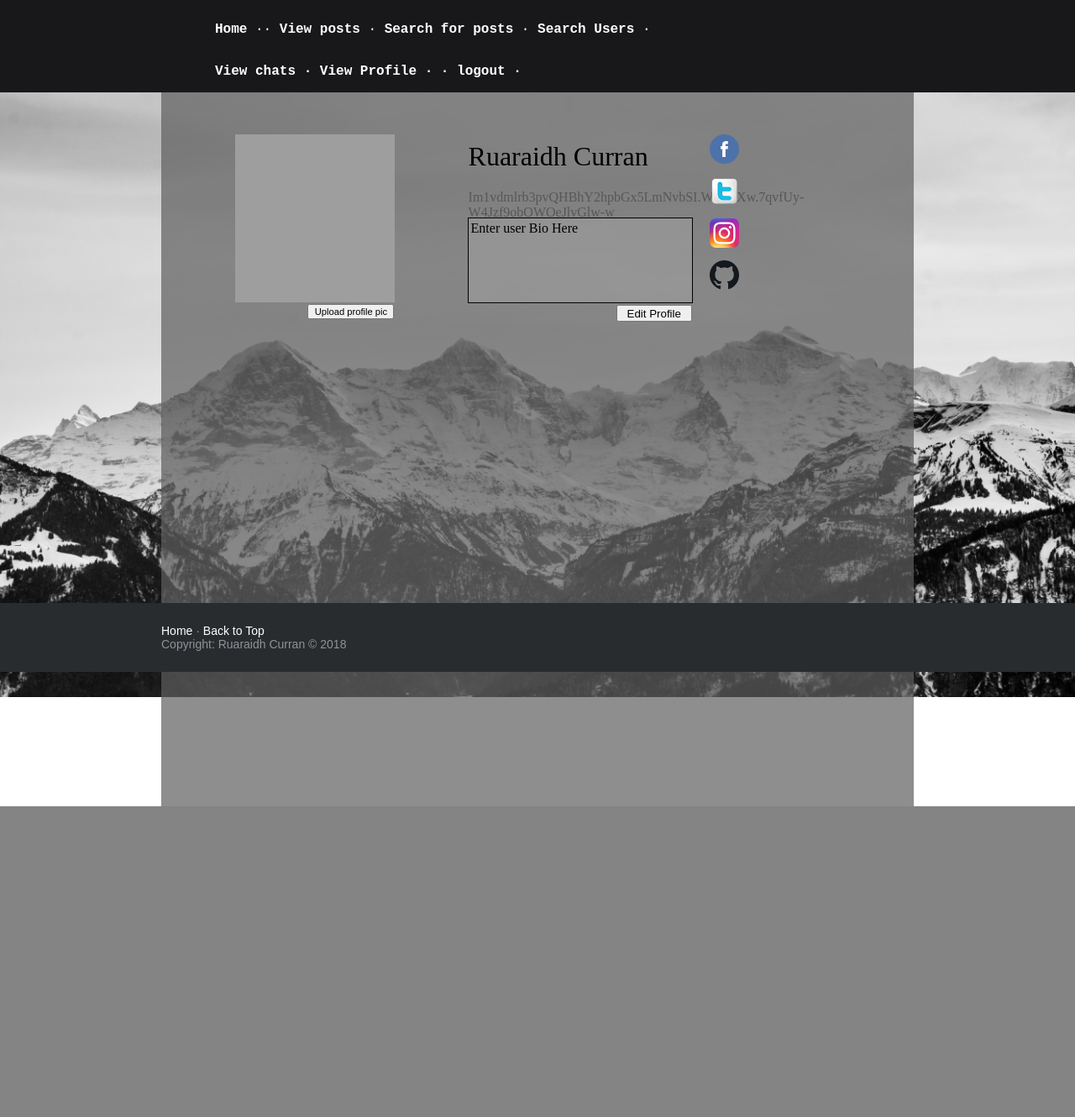
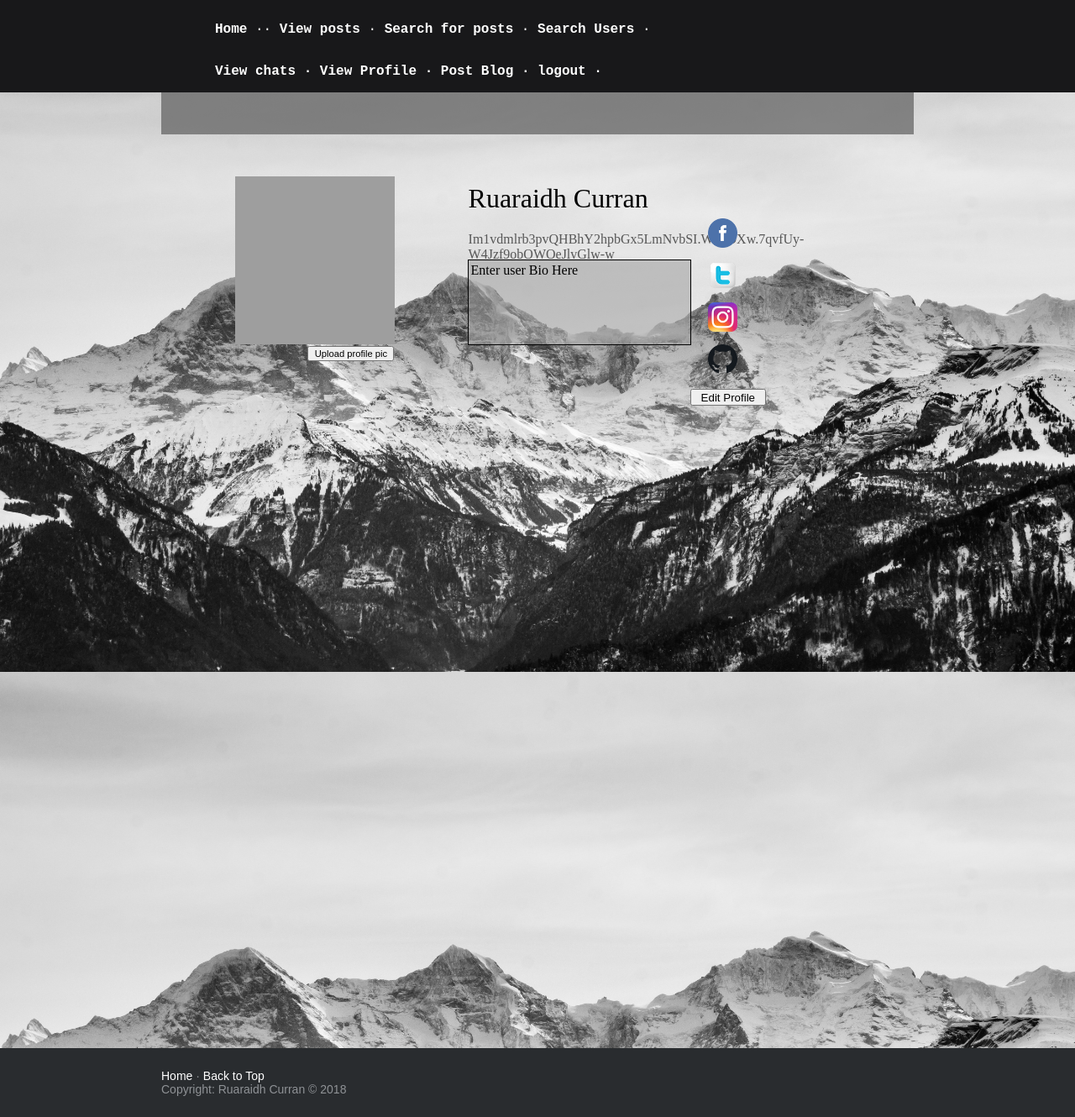
Before and after one commit to RuaraidhCurr/Curran_Ruaraidh_set09103_cw2, a Flask app: page /Profile/ in a window 1280 px wide. Shown: the whole page at 84% size. Before the commit the page ends 960 px from the top, so only its background shows below. Run offline with Flask 2, Linux system fonts and the light colour scheme; a user stored in the database is signed in; data comes from the database, SQL or seed files in the repository; both versions use the stored data as it was after the commit; grey boxes are pictures that could not be loaded.

Commit message:
before database changes

```diff
--- a/app.py
+++ b/app.py
@@ -56,9 +56,9 @@
         else:
             logdata = None
     if logdata:
+        return True
+    else:
         return False
-    else:
-        return True
 
 def new_user(useremail):
     db = get_db()
@@ -418,7 +418,7 @@
         db.commit()
         print("success")
         flash("Post successfully uploaded!")
-        return (timestamp)
+        return redirect(url_for('viewallposts'))
     else:
         return redirect(url_for("home"))
 
@@ -567,6 +567,8 @@
         return render_template("usersearchresults.html", rows = rows)
     else:
         return redirect(url_for('home'))
+    if request.method == "GET":
+        return redirect(url_for('home'))
 
 @app.route("/viewchats/")
 def viewchats():
--- a/static/styles/styles.css
+++ b/static/styles/styles.css
@@ -1,6 +1,10 @@
 html, body {
     margin: 0;
     padding: 0;
+    background-attachment: fixed;
+    background-image: url("../media/adventure-alpine-background-355747.jpg");
+    background-size: cover;
+    background-position: center;
 }
 .messagewrapper{
     grid-column: 3 / 6;
@@ -91,15 +89,27 @@
     margin: 0;
     padding: 0;
     grid-column: content-start / content-end;
-    grid-row: 1 / 18;
-    background-color: rgba(94, 94, 94, 0.7);
+    height: -webkit-fill-available;
+    background-color: rgba(94, 94, 94, 0.7);display: grid;
+    grid-template-columns: repeat(10, 1fr);
+    padding-top: 100px;
+}
+.profilecontainer1{
+    margin: 0;
+    padding: 0;
+    grid-column: content-start / content-end;
+    height: -webkit-fill-available;
+    background-color: rgba(94, 94, 94, 0.7);display: grid;
+    grid-template-columns: repeat(10, 1fr);
+    grid-auto-rows: 50px;
 }
 
 .userpost{
     margin: 0;
     padding: 0;
-    grid-column: 5 / 9;
-    grid-row-start: span 4;
+    grid-column: 3 / 8;
+    grid-row-start: 9;
+    grid-row: span 3;
 }
 
 .singlepost{
@@ -258,8 +296,8 @@
 .profilepiccontainer{
     margin: 0;
     padding: 0;
-    grid-column: 3 / 5;
-    grid-row: 2 / 6;
+    grid-column: 2 / 4;
+    grid-row: 3 / 7;
 }
 
 .profilepiccontainer img{
@@ -268,8 +306,8 @@
 }
 
 .ppuploadbtn{
-    grid-column: 3 / 5;
-    grid-row: 6 / 7;
+    grid-column: 2 / 4;
+    grid-row: 7 / 8;
     font-size: 0.7rem;
     margin-top: .1rem;
     margin-left: 5.4rem;
@@ -283,10 +321,14 @@
 }
 
 .name{
-    grid-column: 6 / 10;
-    grid-row: 2 / 3;
+    grid-column: 5 / 9;
+    grid-row: 3 / 4;
     padding-top: .5rem;
     font-size: 2rem;
+}
+.name.user{
+    grid-column: 5 / 9;
+    grid-row: 3 / 4;
 }
 
 .email{
@@ -295,14 +337,21 @@
     padding-top: 1rem;
     color: #575757;
 }
+.email.user{
+    grid-column: 5 / 9;
+    grid-row: 4 / 5
+}
 
 .blurb{
-    grid-column: 6 / 9;
+    grid-column: 5 / 8;
     grid-row: 4 / 6;
     padding: 3px;
     background-color: rgba(160, 160, 160, 0.548);
     outline-style: solid;
     outline-width: 1px;
+}
+.blurb.user{
+    grid-row: 5 / 7;
 }
 
 .editprofile{
@@ -313,6 +362,9 @@
     width: 90px;
     margin-top: 3px;
 }
+.editprofile.user{
+    grid-row: 8 / 9;
+}
 .editprofile a{
     list-style: none;
     text-decoration: none;
@@ -320,8 +372,8 @@
 }
 
 .facebook{
-    grid-column: 9 / 10;
-    grid-row: 2 / 3;
+    grid-column: 8 / 9;
+    grid-row: 4 / 4;
 }
 .facebooka{
     text-decoration: none;
@@ -332,8 +384,9 @@
 }
 
 .twitter{
-    grid-column: 9 / 10;
-    grid-row: 3 / 4;
+    grid-column: 8 / 9;
+    grid-row: 5 / 5;
+
 }
 .twittera{
     text-decoration: none;
@@ -344,8 +397,8 @@
 }
 
 .instergram{
-    grid-column: 9 / 10;
-    grid-row: 4 / 5;
+    grid-column: 8 / 9;
+    grid-row: 6 / 6;
 }
 .instergrama{
     text-decoration: none;
@@ -356,8 +409,8 @@
 }
 
 .github{
-    grid-column: 9 / 10;
-    grid-row: 5 / 6;
+    grid-column: 8 / 9;
+    grid-row: 7 / 7;
 }
 .githuba{
     text-decoration: none;
@@ -373,27 +426,6 @@
     grid-column: content-start / content-end;
     grid-row: 2 / 3;
 }
-
-.regBackground{
-background-image: url("../media/adventure-alpine-background-355747.jpg");
-height: 90vh;
-background-size: cover;
-background-position: center;
-width: 100vw;
-grid-column-start: 1;
-grid-row-start: 1;
-}
-
-.regBackground1{
-    background-image: url("../media/adventure-alpine-background-355747.jpg");
-    height: 100vh;
-    background-size: cover;
-    background-position: center;
-    position: fixed;
-    transform: translateY(-70px);
-    z-index: -1;
-    width: 100vw;
-    }
 
 .editprofileform{
     grid-column: 9 / 12;
@@ -595,11 +630,11 @@
 }
 
 .footer{
-    position: fixed;
+    position: absolute;
    font: normal 16px sans-serif;
    background-color: #292c2f;
    width: 100%;
-   bottom: 0;
+   margin-top: 85%;
 }
 .footer .footer-left{
     position: bottom;
--- a/templates/blogpost.html
+++ b/templates/blogpost.html
@@ -1,7 +1,6 @@
 {% extends "layout.html" %}
 {% block content %}
-<div class="regBackground"></div>
-<div class="blogpostcontainer"></div>
+<div class="blogpostcontainer">
 <form class="blogpost" method="POST" action="{{ url_for('uploadpost') }}">
     <h4>Post Title:</h4>
     <input type="text" class="uploadtitle" name="title">
@@ -9,4 +8,5 @@
     <textarea type="text" class="uploadcontent" name="content"></textarea><br>
     <input class= "profileupdatebtn" type="submit" value="submit">
 </form>
+</div>
 {% endblock content %}
--- a/templates/layout.html
+++ b/templates/layout.html
@@ -1,8 +1,6 @@
 <!DOCTYPE html>
 <html>
 <head>
-
-    <link rel="stylesheet" href="{{ url_for('static', filename='styles/styles.css') }}">
     <script type="text/javascript"; src="{{ url_for('static', filename='java.js') }}"></script>
     <script type="text/javascript"; src="{{ url_for('static', filename='jquery-3-3-1.js') }}"></script>
     <title>CW_2</title>
@@ -19,10 +17,12 @@
         <ul class = "right">
             <li><a href="{{ url_for('viewchats') }}">View chats</a></li>
             <li><a href="{{ url_for('userprofile') }}"><p>· View Profile ·</p></a></li>
+            <li><a href="{{ url_for('blogpost') }}"><p> Post Blog</p></a></li>
             <li><a href="{{ url_for ('logout') }}"><p>· logout ·</p></a></li>
         </ul>
         {% else %}
         <ul class = "right">
+            <li><a href="{{ url_for('register') }}"><p>· Register ·</p></a></li>
             <li><a href="{{ url_for('login') }}"><p>· login ·</p></a></li>
         </ul>
         {% endif %}
@@ -40,7 +40,7 @@
 
             {% block content %}{% endblock %}
     </div>
-</body>
+
 <footer class="footer">
         <div class="footer-right">
 
@@ -57,4 +57,6 @@
             <p>Copyright: Ruaraidh Curran &copy; 2018</p>
         </div>
     </footer>
+    <link rel="stylesheet" href="{{ url_for('static', filename='styles/styles.css') }}">
+</body>
 </html>
--- a/templates/login.html
+++ b/templates/login.html
@@ -1,6 +1,5 @@
 {% extends "layout.html" %}
 {% block content %}
-<div class="regBackground">
     <div class="login_form_container"></div>
         <form class = "login_form" method ="POST" action="{{ url_for('login') }}">
             Email:<br>
@@ -9,5 +8,4 @@
             <input class= "text_box" type="password" name="password" required/><br>
             <input class= "myButton" type="submit" value="Log-in">
         </form>
-</div>
 {% endblock content %}
--- a/templates/profiles.html
+++ b/templates/profiles.html
@@ -1,7 +1,6 @@
 {% extends "layout.html" %}
 {% block content %}
-<div class="regBackground"></div>
-    <div class="profilecontainer"></div>
+    <div class="profilecontainer">
         <div class="profilepiccontainer">
             <img src="/{{ userdata[6] }}" alt="No Profile Picture">
         </div>
@@ -48,5 +47,5 @@
     <p class = "blogposttimestamp">{{ row[5] }}</p>
 </div>
 {% endfor %}
-
+</div>
 {% endblock content %}
--- a/templates/register.html
+++ b/templates/register.html
@@ -1,6 +1,5 @@
 {% extends "layout.html" %}
 {% block content %}
-<div class="regBackground">
     <div class="register_form_container"></div>
         <form class = "register_form" method ="POST" action="{{ url_for('registeruser') }}">
             First / Second Name<br>
@@ -13,5 +12,4 @@
             <input class= "text_box" type="password" name="verPassword" required/><br>
             <input class= "myButton" type="submit" value="submit">
         </form>
-</div>
 {% endblock content %}
--- a/templates/searchpeople.html
+++ b/templates/searchpeople.html
@@ -1,7 +1,6 @@
 {% extends "layout.html" %}
 {% block content %}
-<div class="regBackground"></div>
-<form action="{{ url_for('peoplequery') }}" method="POST">
+<form class="usersearch" action="{{ url_for('peoplequery') }}" method="POST">
     Search user by name:
     <input type="text" name="name" placeholder="type name">
     <input type="submit" value="Search for User">
--- a/templates/userprofile.html
+++ b/templates/userprofile.html
@@ -1,40 +1,39 @@
 {% extends "layout.html" %}
 {% block content %}
-<div class="regBackground"></div>
-    <div class="profilecontainer"></div>
+    <div class="profilecontainer1">
         <div class="profilepiccontainer">
             <img src="/{{ profilepicurl }}" alt="No Profile Picture">
         </div>
         <button class= "ppuploadbtn"><a href="{{ url_for('profilepic') }}">Upload profile pic</a></button>
-        <div class="name">
+        <div class="name user">
             {{ firstname }} {{ lastname }}
         </div>
-        <div class="email">
+        <div class="email user">
             {{ useremail }}
         </div>
-        <div class="blurb">
+        <div class="blurb user">
             {{ blurb }}
         </div>
-        <button class = "editprofile"><a href="{{url_for('editprofile')}}">Edit Profile</a></button>
-        <div class="facebook">
+        <button class = "editprofile user"><a href="{{url_for('editprofile')}}">Edit Profile</a></button>
+        <div class="facebook user">
             <a target="_blank" rel="noopener noreferrer" class ="facebooka" href="////{{facebooklink}}">
                 <img src="{{ url_for('static', filename='media/icons/facebooklogo.png') }}"/>
             </a>
         </div>
-        <div class="twitter">
+        <div class="twitter user">
             <a target="_blank" rel="noopener noreferrer" class ="twittera" href="////{{twitterlink}}">
                 <img src="{{ url_for('static', filename='media/icons/twitterlogo.png') }}"/>
             </a>
         </div>
-        <div class="instergram">
+        <div class="instergram user">
             <a target="_blank" rel="noopener noreferrer" class ="instergrama" href="////{{instagramlink}}">
                 <img src="{{ url_for('static', filename='media/icons/Instagramlogo.png') }}"/>
             </a>
         </div>
-        <div class="github">
+        <div class="github user">
             <a target="_blank" rel="noopener noreferrer" class ="githuba" href="////{{githublink}}">
                 <img src="{{ url_for('static', filename='media/icons/githublogo.png') }}"/>
             </a>
         </div>
-
+    </div>
 {% endblock content %}
--- a/templates/viewchats.html
+++ b/templates/viewchats.html
@@ -1,7 +1,6 @@
 {% extends "layout.html" %}
 {% block content %}
-<div class="regBackground"></div>
-<div class="blogpostscontainer2">
+<div class="blogpostscontainer3">
         {% for row in rows %}
         <div class="userprofilecontainer">
             <a href="/chat/{{ row.chat_num }}"><h3>Chat {{ row.chat_num }}</h3></a>
--- a/templates/viewpost.html
+++ b/templates/viewpost.html
@@ -1,6 +1,5 @@
 {% extends "layout.html" %}
 {% block content %}
-<div class="regBackground"></div>
         <div class="singlepost1">
             <h2 class = "blogposttitle1">{{ postdata[2] }}</h2>
             <div class="contentcontainer1">
```
Also changed, not shown: other parts of static/styles/styles.css (+55 -27 lines), templates/viewallposts.html (+5 -5 lines), cw2.db.
